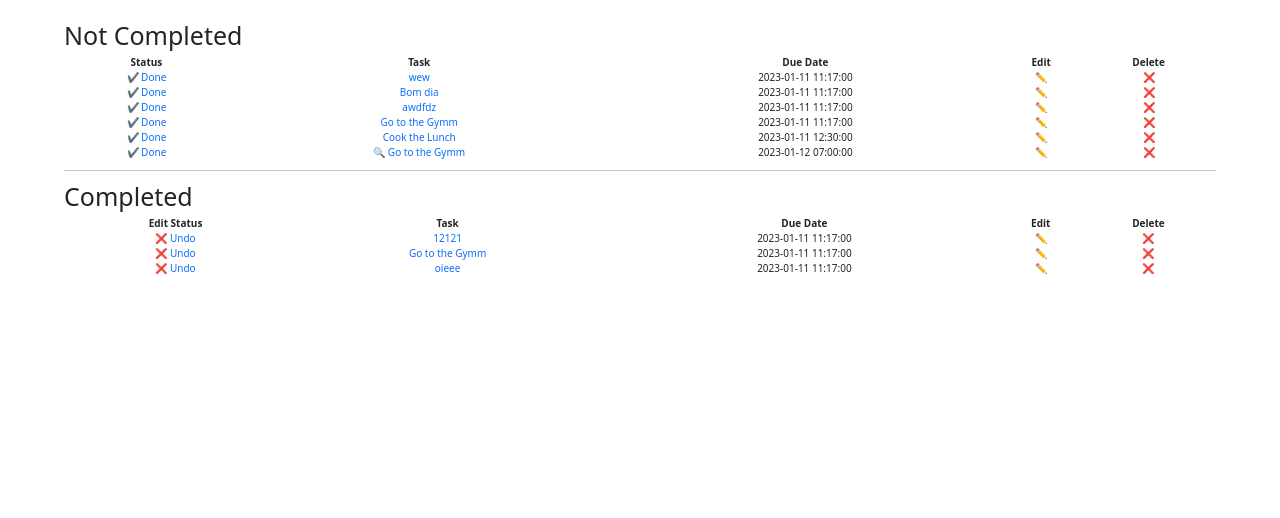
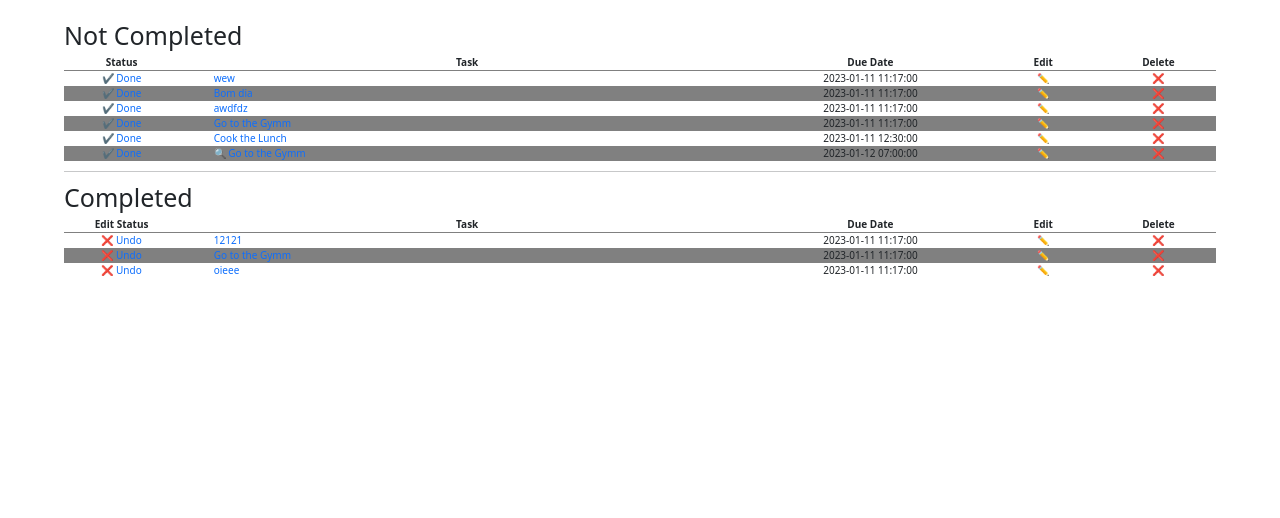
Before and after one commit to josegnn/task-reminder-app, a Flask app: page / in a window 1280 px wide. Shown: the part 61-579 px from the top of the page. Run offline with Flask 3, Linux system fonts and the light colour scheme; a user stored in the database is signed in; data comes from the database, SQL or seed files in the repository; both versions use the stored data as it was after the commit; some libraries are stand-ins or nearby versions.

Commit message:
Change the send-email task schedule and some css properties.

```diff
--- a/main.py
+++ b/main.py
@@ -160,6 +160,26 @@ def home():
     return render_template('index.html', form=form,
                            tasks=tasks, Detail=Detail, some_completed=some_completed,
                            some_uncompleted=some_uncompleted)
+
+@app.route('/login', methods=['POST', 'GET'])
+def login():
+    form = LoginForm()
+    if request.method == "POST":
+        requested_user = User.query.filter_by(email=form.data['email']).first()
+        if requested_user:
+            if check_password_hash(requested_user.password, form.data['password']):
+                login_user(requested_user)
+                flash('Logged in successfully!', 'confirmation')
+                return redirect((url_for('home')))
+            else:
+                flash('Incorrect Password. Try Again.', 'error')
+                return render_template('login.html', form=form)
+        else:
+            flash('This e-mail does not exist. Try to register instead.', 'error')
+            return redirect(url_for('register'))
+    else:
+        return redirect(url_for('home'))
+    return render_template('login.html', form=form)
 
 
 @app.route('/register', methods=["GET", "POST"])
--- a/static/style.css
+++ b/static/style.css
@@ -41,16 +41,19 @@
     text-align: center;
 }
 
-.task {
-    text-decoration: none;
+
+.status {
+    width: 10%;
+}
+
+.due-date {
+    width: 20%;
 }
 
 .table_header {
     width: 100%;
     text-align: center;
-    align-content: center;
     margin: 0 auto;
-
 }
 
 .completed {
@@ -58,7 +61,7 @@
 }
 
 .no_text_decoration{
-    text_decoration: none;
+    text-decoration: none;
 }
 
 .text {
@@ -66,16 +69,24 @@
     text-align: left;
 }
 
+.task {
+    text-align: start;
+    content-align: start;
+    padding-left: 3%;
+}
+
+
+
+table tr:nth-child(odd) {
+    background-color: gray;
+}
+
+table tr:nth-child(1) {
+    background-color: white;
+    border-bottom-style: solid;
+    border-width: 0 0 0.2px 0;
+    border-color: gray;
+}
+
 table {
 }
-
-.division {
-    border-style: solid;
-    border-width: 1px 0 10px 0;
-    border-color: gray;
-    border-bottom-color: transparent;
-    margin: 50px 0;
-    padding-bottom: 10px;
-    padding-top: 10px;
-
-}
--- a/templates/header.html
+++ b/templates/header.html
@@ -22,6 +22,7 @@
                     {% if current_user.is_authenticated %}
                     <li class="nav-item"><a class="nav-link" href="{{url_for('logout')}}">Logout</a></li>
                     {% else %}
+                    <li class="nav-item"><a class="nav-link" href="{{url_for('login')}}">Login</a></li>
                     <li class="nav-item"><a class="nav-link" href="{{url_for('register')}}">Register</a></li>
                     {% endif %}
                 </ul>
--- a/templates/index.html
+++ b/templates/index.html
@@ -22,34 +22,30 @@
     </ul>
     {% endif %}
     {% endwith %}
-    {% if not current_user.is_authenticated %}
-    <div class="center-div-2">
-    {{ wtf.quick_form(form, novalidate=True, button_map={"submit": "primary"}) }}
-    {% endif %}
     {% if tasks %}
         {% if some_uncompleted %}
         <h1>Not Completed</h1>
     <table class="table_header">
         <tr>
-            <th class="">Status</th>
+            <th class="status">Status</th>
             <th class="">Task</th>
-            <th class="">Due Date</th>
-            <th class="">Edit</th>
-            <th class="">Delete</th>
+            <th class="due-date">Due Date</th>
+            <th class="status">Edit</th>
+            <th class="status">Delete</th>
         </tr>
         {% for task in tasks %}
 
             {% if not task.completed %}
         <tr>
-            <td><a class="task" href="{{url_for('completed', task_id=task.id) }}">✔ Done</a></td>
-                {% if Detail.query.filter_by(to_do_id=task.id).all() %}
-                <td><a class="task" href="{{ url_for('task', task_id=task.id, name=task.task_name) }}"><span class="no_text_decoration">🔍</span> {{ task.task_name }}</a></td>
-                {% else %}
-                <td><a class="task" href="{{ url_for('task', task_id=task.id, name=task.task_name) }}">{{ task.task_name }}</a></td>
-                {% endif %}
+            <td><a class="status no_text_decoration" href="{{url_for('completed', task_id=task.id) }}">✔ Done</a></td>
+            {% if Detail.query.filter_by(to_do_id=task.id).all() %}
+                <td class="task"><a class="no_text_decoration" href="{{ url_for('task', task_id=task.id, name=task.task_name) }}"><span class="no_text_decoration">🔍</span> {{ task.task_name }}</a></td>
+            {% else %}
+                <td class="task"><a class="no_text_decoration" href="{{ url_for('task', task_id=task.id, name=task.task_name) }}">{{ task.task_name }}</a></td>
+            {% endif %}
             <td>{{ task.due_date }}</td>
-            <td class="no_text_decoration"><a class="task" href="{{ url_for('edit', id=task.id, type='task') }}">✏</a></td>
-            <td class="no_text_decoration"><a class="task" href="{{ url_for('delete', id=task.id, table='ToDo') }}">❌</a></td>
+            <td class="no_text_decoration"><a class="no_text_decoration" href="{{ url_for('edit', id=task.id, type='task') }}">✏</a></td>
+            <td class="no_text_decoration"><a class="no_text_decoration" href="{{ url_for('delete', id=task.id, table='ToDo') }}">❌</a></td>
         </tr>
             {% endif %}
         {% endfor %}
@@ -61,24 +57,24 @@
         <h1>Completed</h1>
         <table class="table_header">
         <tr>
-            <th class="">Edit Status</th>
+            <th class="status">Edit Status</th>
             <th class="">Task</th>
-            <th class="">Due Date</th>
-            <th class="">Edit</th>
-            <th class="">Delete</th>
+            <th class="due-date">Due Date</th>
+            <th class="status">Edit</th>
+            <th class="status">Delete</th>
         </tr>
         {% for task in tasks %}
         {% if task.completed %}
         <tr>
-            <td><a class="task" href="{{url_for('completed', task_id=task.id) }}">❌ Undo</a></td>
+            <td class="status"><a class="no_text_decoration" href="{{url_for('completed', task_id=task.id) }}">❌ Undo</a></td>
             {% if Detail.query.filter_by(to_do_id=task.id).all() %}
-            <td><a class="task" href="{{ url_for('task', task_id=task.id, name=task.task_name) }}"><span class="no_text_decoration">🔍</span> {{ task.task_name }}</a></td>
+                <td class="task"><a class="no_text_decoration" href="{{ url_for('task', task_id=task.id, name=task.task_name) }}"><span class="no_text_decoration">🔍</span> {{ task.task_name }}</a></td>
             {% else %}
-            <td><a class="task" href="{{ url_for('task', task_id=task.id, name=task.task_name) }}">{{ task.task_name }}</a></td>
+                <td class="task"><a class=""><a class="no_text_decoration" href="{{ url_for('task', task_id=task.id, name=task.task_name) }}">{{ task.task_name }}</a></td>
             {% endif %}
             <td>{{ task.due_date }}</td>
-            <td class="no_text_decoration"><a class="task" href="{{ url_for('edit', id=task.id, type='task') }}">✏</a></td>
-            <td class="no_text_decoration"><a class="task" href="{{ url_for('delete', id=task.id, table='ToDo') }}">❌</a></td>
+            <td class=""><a class="no_text_decoration" href="{{ url_for('edit', id=task.id, type='task') }}">✏</a></td>
+            <td class=""><a class="no_text_decoration" href="{{ url_for('delete', id=task.id, table='ToDo') }}">❌</a></td>
         </tr>
         {% endif %}
         {% endfor %}
```
Also changed, not shown: instance/to_do_list.db.
